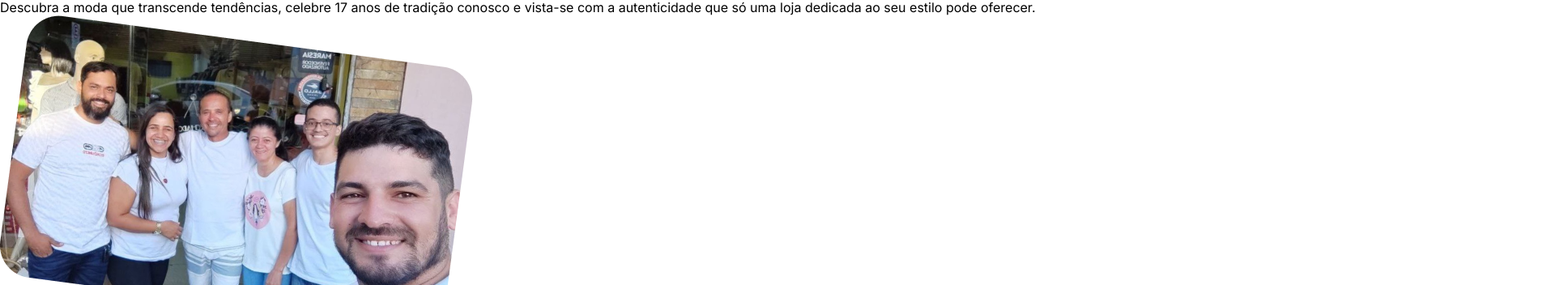
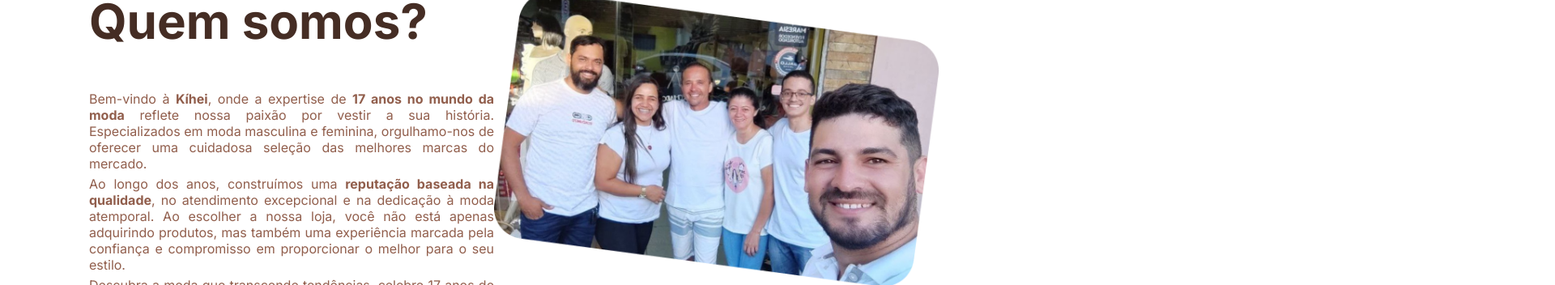
Before and after one commit to lucas-gabryel/kihei, a plain HTML site: page index.html in a window 1280 px wide. Shown: the part 890-1242 px from the top of the page at 81% size, 1920 px wide, since content can reach past the window. Drawn offline with Linux system fonts and the light colour scheme.

Commit message:
finish about

```diff
--- a/index.html
+++ b/index.html
@@ -27,13 +27,13 @@
         <section id="about">
             <div>
                 <h2>Quem somos?</h2>
-                <p>Bem-vindo à Kíhei, onde a expertise de 17 anos no mundo da moda reflete nossa paixão por vestir a sua história. Especializados em moda masculina e feminina, orgulhamo-nos de oferecer uma cuidadosa seleção das melhores marcas do mercado.</p>
-                <p>Ao longo dos anos, construímos uma reputação baseada na qualidade, no atendimento excepcional e na dedicação à moda atemporal. Ao escolher a nossa loja, você não está apenas adquirindo produtos, mas também uma experiência marcada pela confiança e compromisso em proporcionar o melhor para o seu estilo.</p>
+                <p>Bem-vindo à <strong>Kíhei</strong>, onde a expertise de <strong>17 anos no mundo da moda</strong> reflete nossa paixão por vestir a sua história. Especializados em moda masculina e feminina, orgulhamo-nos de oferecer uma cuidadosa seleção das melhores marcas do mercado.</p>
+                <p>Ao longo dos anos, construímos uma <strong>reputação baseada na qualidade</strong>, no atendimento excepcional e na dedicação à moda atemporal. Ao escolher a nossa loja, você não está apenas adquirindo produtos, mas também uma experiência marcada pela confiança e compromisso em proporcionar o melhor para o seu estilo.</p>
                 <p>Descubra a moda que transcende tendências, celebre 17 anos de tradição conosco e vista-se com a autenticidade que só uma loja dedicada ao seu estilo pode oferecer.</p>
             </div>
             <div>
                 <img src="./acetts/img/photo_about.png" alt="">
-                <img src="./acetts/img/card_front.png" alt="">
+                <img src="./acetts/img/logo_about.png" alt="">
             </div>
         </section>
         <section id="sale">
--- a/style.css
+++ b/style.css
@@ -50,5 +50,32 @@ nav ul li a {
     width: 144rem;
     height: 700px;
     object-fit: cover;
+}
 
+#about {
+    display: flex;
+
+    margin-top: 10rem;
+    margin-inline: 11rem;
 }
+
+#about h2 {
+    font-weight: 700;
+    font-size: 6rem;
+    color: var(--bg-color-400);
+
+    margin-bottom: 5rem;
+}
+
+#about p {
+    width: 50rem;
+    color: var(--bg-color-300);
+    text-align: justify;
+
+    margin-bottom: .5rem;
+}
+
+#about img {
+    width: 55rem;
+    height: auto;
+}
```
Also changed, not shown: acetts/img/logo_about.png (added).
